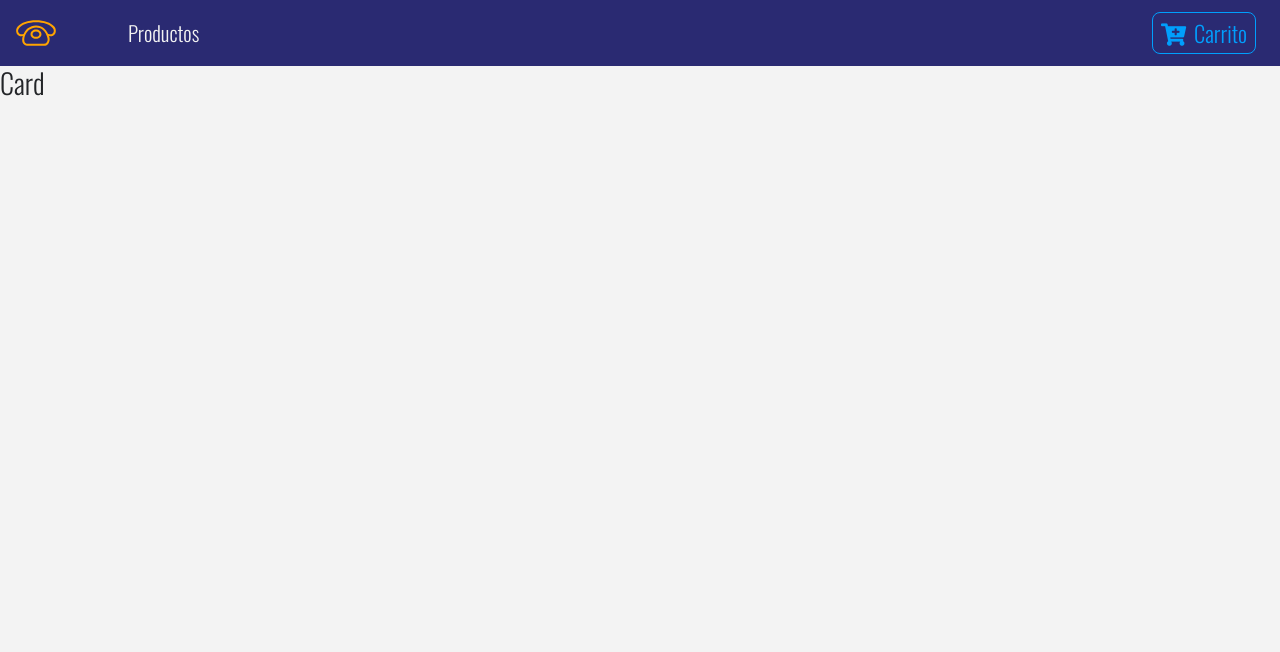
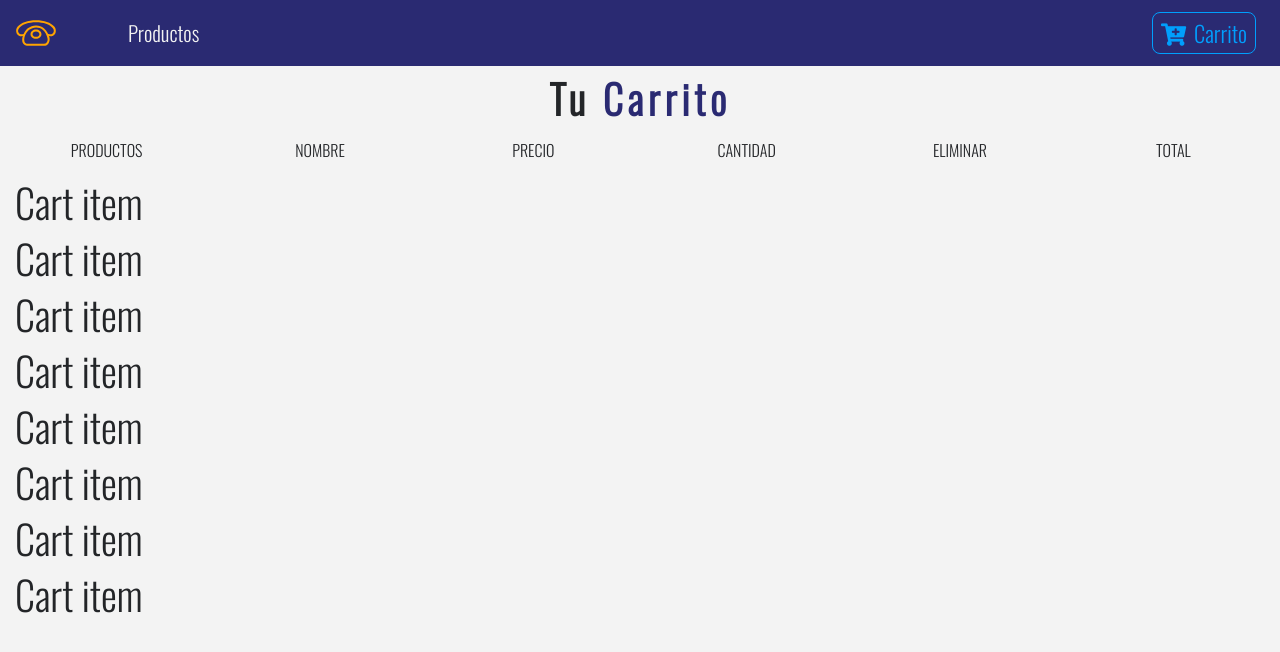
Before and after one commit to AlamFerrera/React_E-Commerce, a React (Create React App) app in the folder react_e_commerce/: page /cart in a window 1280 px wide. Shown: the top 652 px of the page. Built offline with nearby package versions, Linux system fonts and the light colour scheme.

Commit message:
inicializacion del carrito
inicio del carrito

```diff
--- a/react_e_commerce/src/Componentes/Cart/cart.jsx
+++ b/react_e_commerce/src/Componentes/Cart/cart.jsx
@@ -1,11 +1,35 @@
-import React, {Component} from 'react'
+import React, {Component} from 'react';
+import Title from '../title';
+import CartColumns from './cartColumns';
+import EmptyCart from './emptyCart';
+import {ProductConsumer} from '../context';
+import CartList from './cartList';
 
 class Cart extends Component{
     render(){
         return(
-            <div>
-                <h3>Card</h3>
-            </div>
+            <section>
+                <ProductConsumer>
+                    {
+                        (value) => {
+                            const {cart} = value;
+
+                            if(cart.length > 0){
+                                return(
+                                    <>
+                                        <Title name="Tu" title="Carrito"  />
+                                        <CartColumns></CartColumns>
+                                        <CartList value={value} />
+                                    </>
+                                )
+                            }
+                            else{
+                                return <EmptyCart/>
+                            }
+                        }
+                    }
+                </ProductConsumer>
+            </section>
         );
     };
 }
--- /dev/null
+++ b/react_e_commerce/src/Componentes/Cart/cartColumns.jsx
@@ -0,0 +1,29 @@
+import React from 'react';
+
+export default function cartColumns() {
+
+        return (
+            <div className="container-fluid text-center d-none d-lg-block">
+                <div className="row">
+                    <div className="col-10 mx-auto col-lg-2">
+                        <p className="text-uppercase">Productos</p>
+                    </div>
+                    <div className="col-10 mx-auto col-lg-2">
+                        <p className="text-uppercase">Nombre</p>
+                    </div>
+                    <div className="col-10 mx-auto col-lg-2">
+                        <p className="text-uppercase">Precio</p>
+                    </div>
+                    <div className="col-10 mx-auto col-lg-2">
+                        <p className="text-uppercase">Cantidad</p>
+                    </div>
+                    <div className="col-10 mx-auto col-lg-2">
+                        <p className="text-uppercase">Eliminar</p>
+                    </div>
+                    <div className="col-10 mx-auto col-lg-2">
+                        <p className="text-uppercase">Total</p>
+                    </div>
+                </div>
+            </div>
+        );
+};
--- /dev/null
+++ b/react_e_commerce/src/Componentes/Cart/cartItem.jsx
@@ -0,0 +1,9 @@
+import React from 'react'
+
+export default function CartItem() {
+    return (
+        <div>
+            <h1>Cart item</h1>
+        </div>
+    )
+}
--- /dev/null
+++ b/react_e_commerce/src/Componentes/Cart/cartList.jsx
@@ -0,0 +1,17 @@
+import React from 'react';
+import CartItem from './cartItem';
+
+export default function CartList({value}) {
+   const {cart} = value;
+    return (
+        <div className="container-fluid">
+            {
+                cart.map(item => {
+                    return <CartItem key={item.id}
+                                     item={item}
+                                     value={value} />
+                })
+            }
+        </div>
+    )
+}
--- /dev/null
+++ b/react_e_commerce/src/Componentes/Cart/emptyCart.jsx
@@ -0,0 +1,13 @@
+import React from 'react'
+
+export default function emptyCart() {
+    return (
+        <div className="container mt-5">
+            <div className="row">
+                <div className="col-10 mx-auto text-center text-title">
+                    <h1>El carrito se encuentra vacio</h1>
+                </div>
+            </div>
+        </div>
+    )
+}
--- a/react_e_commerce/src/Componentes/context.jsx
+++ b/react_e_commerce/src/Componentes/context.jsx
@@ -7,9 +7,12 @@ export default class ProductProvider extends Component {
     state = {
         productos: [],
         detailProduct: detailProduct,
-        cart: [],
+        cart: storeProducts,
         modalOpen: false,
         modalProducto: detailProduct,
+        cartSubTotal: 0,
+        cartTax:0,
+        cartTotal:0
     };
 
     componentDidMount(){
@@ -53,9 +56,9 @@ export default class ProductProvider extends Component {
                 productos: tempProducto,
                 cart: [...this.state.cart, producto]
             };
-        }, () => {
+        }/*, () => {
             console.log(this.state);
-        });
+        }*/);
     };
 
     openModal = id => {
@@ -73,6 +76,22 @@ export default class ProductProvider extends Component {
         });
     };
 
+    incremento = (id) => {
+        console.log("incremento");
+    };
+
+    decremento = (id) => {
+        console.log("decremento");
+    };
+
+    removeItem = (id) => {
+        console.log("eliminado");
+    }
+
+    clearCart = () => {
+        console.log("limpiado");
+    }
+
     render() {
         return (
             <ProductContext.Provider value={{
@@ -80,7 +99,11 @@ export default class ProductProvider extends Component {
                handleDetail: this.handleDetail,
                addToCart: this.addToCart,
                openModal: this.openModal,
-               closeModal: this.closeModal
+               closeModal: this.closeModal,
+               increment: this.incremento,
+               decrement: this.decremento,
+               removeItem: this.removeItem,
+               clearCart: this.clearCart
             }}>
                 {this.props.children}
             </ProductContext.Provider>
```
Also changed, not shown: react_e_commerce/src/Componentes/Cart/cart.css (deleted).
